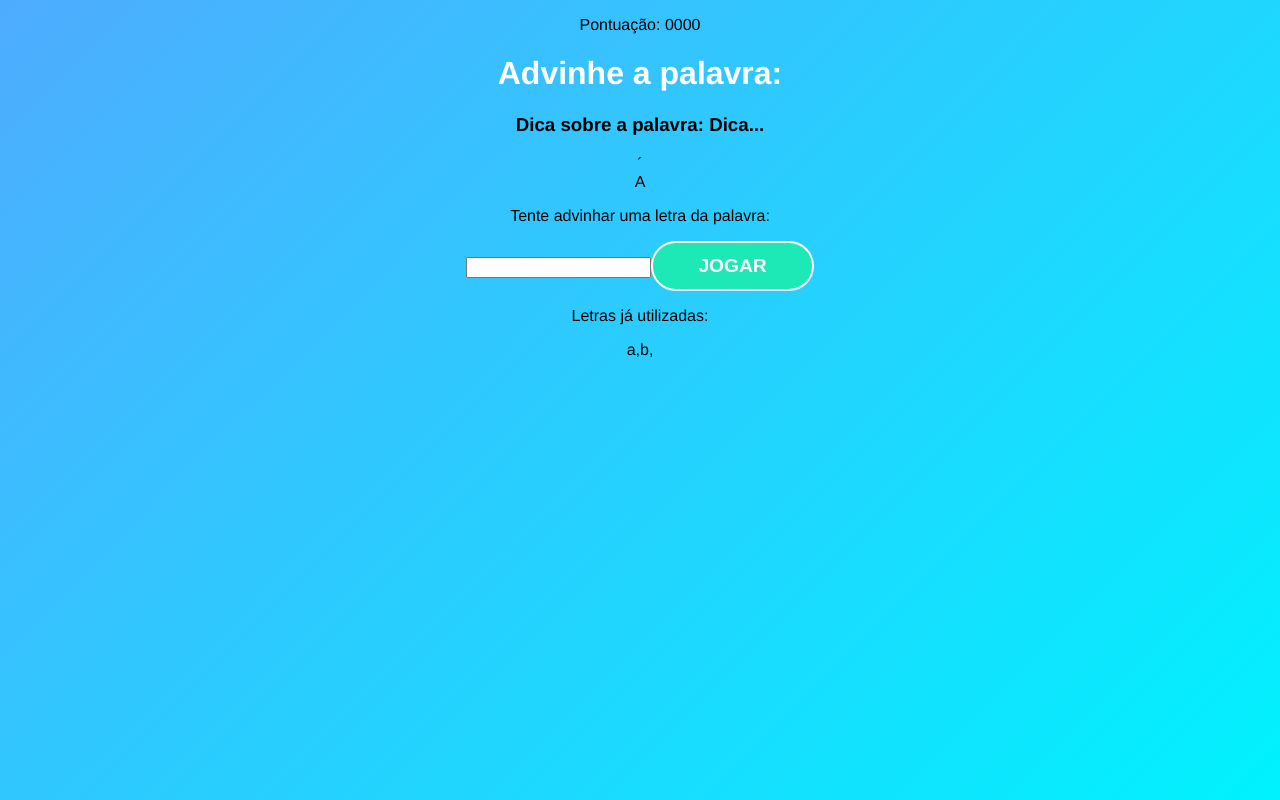
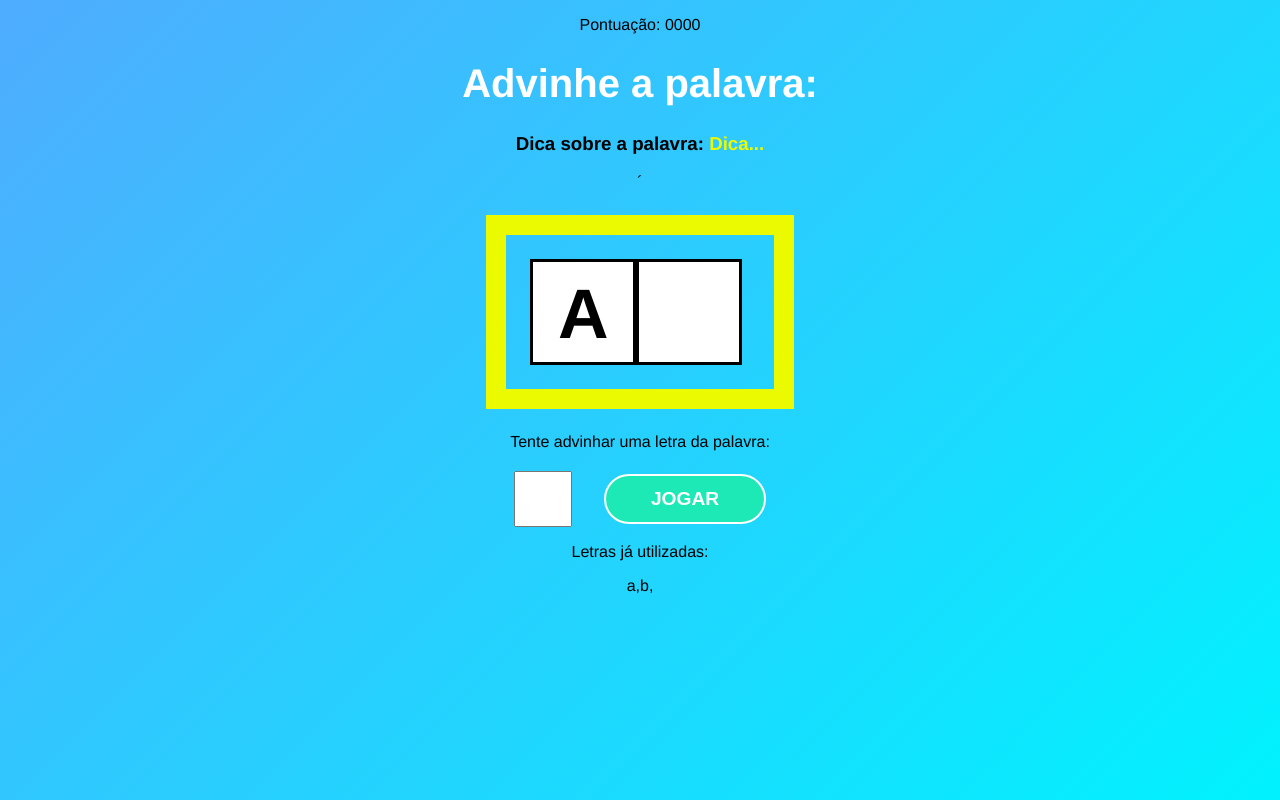
Before and after one commit to gabsbento/curso-react, a React (Create React App) app: page / in a window 1280 px wide. Both pictures are taken after a click on the button "COMECAR O JOGO". Built offline with nearby package versions, Linux system fonts and the light colour scheme.

Commit message:
:sparkles: feat: secret word - css da tela do jogo

```diff
--- a/src/components/Game.css
+++ b/src/components/Game.css
@@ -0,0 +1,48 @@
+.game h1{
+    font-size: 2.5em;
+}
+
+.point span{
+    font-weight: bold;
+}
+
+.tip span{
+    color: #ecfa00;
+}
+
+.wordContainer{
+    margin: 1.5em;
+    padding: 1.5em;
+    border: 20px solid #ecfa00;
+    display: flex;
+}
+
+.letter, .blankSquare{
+    font-size: 70px;
+    line-height: 1.5;
+    border: 3px solid #000;
+    width: 100px;
+    height: 100px;
+    text-transform: uppercase;
+    background-color: #fff;
+    color: #000;
+    font-weight: bold;
+}
+
+.letterContainer p{
+    margin-bottom: 1.2em;
+}
+
+.letterContainer form{
+    display: flex;
+    align-items: center;
+    justify-content: center;
+}
+
+.letterContainer input{
+    height: 50px;
+    width: 50px;
+    font-size: 2em;
+    text-align: center;
+    margin-right: 1em;
+}
```
